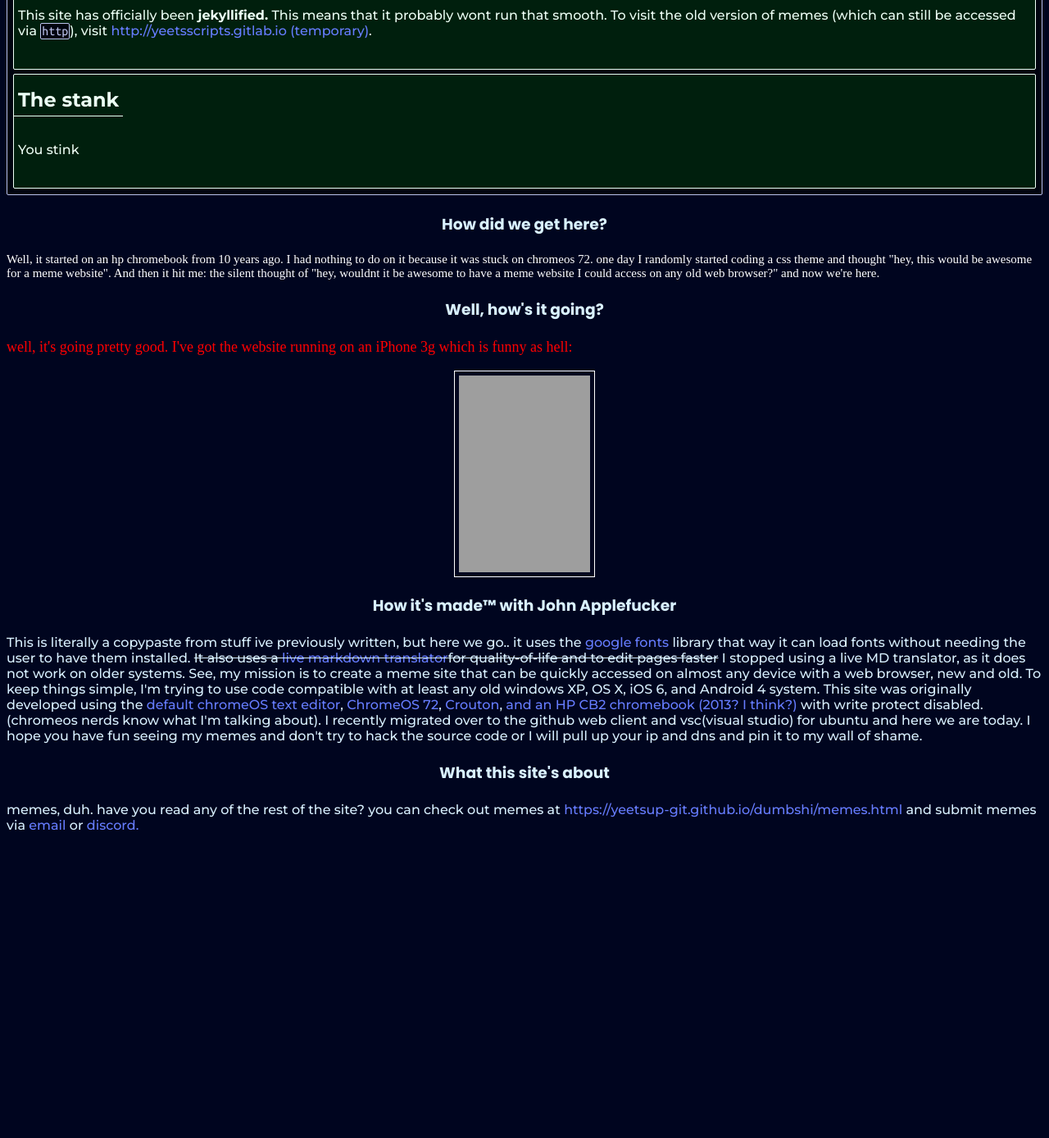
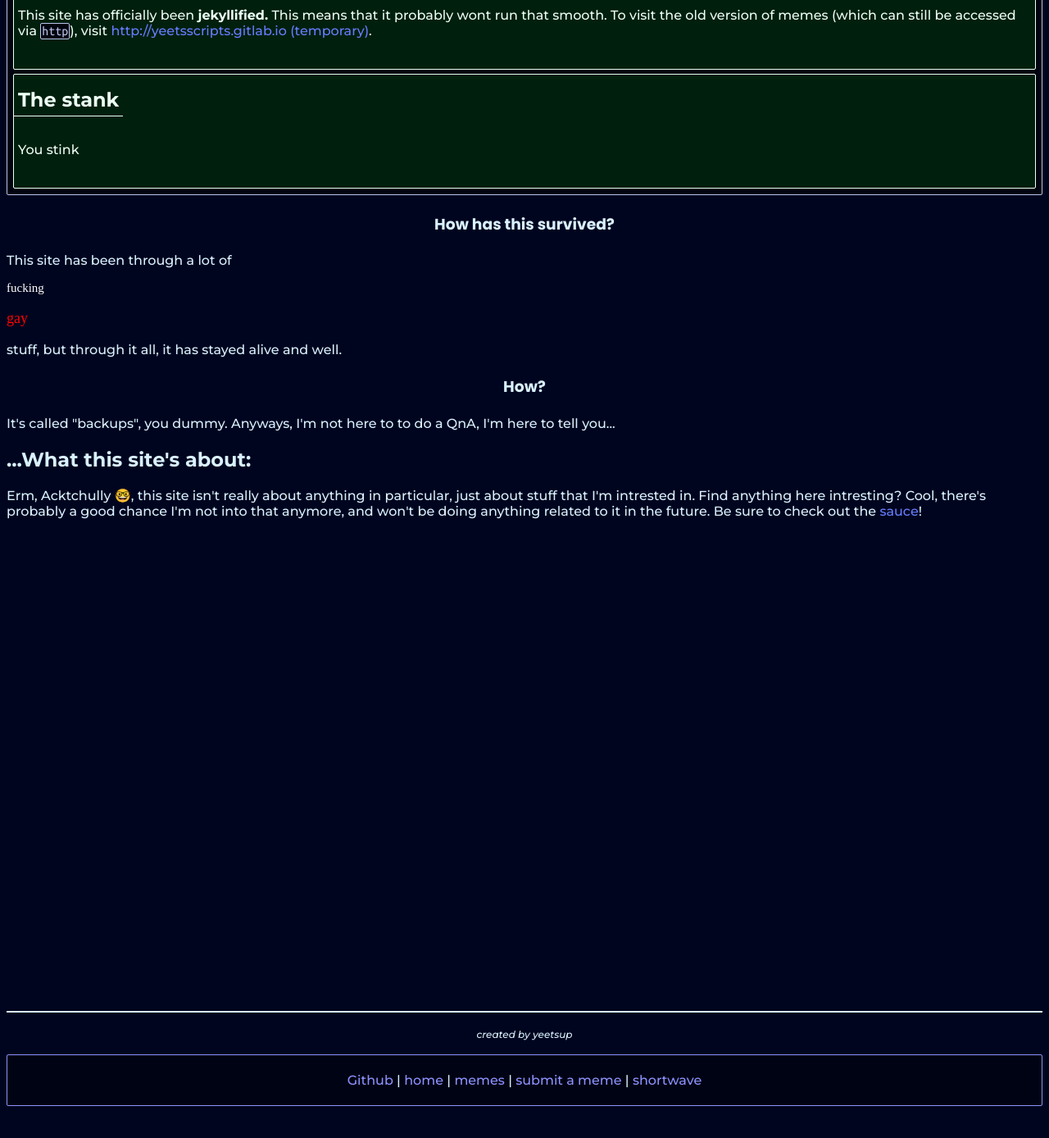
Before and after one commit to yeetssite/yeetssite.github.io, a Jekyll site: the page built from index.html, in a window 1280 px wide and 1400 px high, scrolled down 855 px. Shown: the top 1388 px of the window at 82% size. Built offline with Jekyll 4.4.1, drawn with Linux system fonts in a browser that asks for light colours; some web fonts are replaced; a script that is not in the unit is left out; after the commit the page ends 2212 px from its top, so only the background shows below that.

Commit message:
Update site intro

```diff
--- a/index.html
+++ b/index.html
@@ -1,7 +1,4 @@
 ---
-# Feel free to add content and custom Front Matter to this file.
-# To modify the layout, see https://jekyllrb.com/docs/themes/#overriding-theme-defaults
-
 layout: default
 title: home
 ---
@@ -22,36 +19,25 @@ title: home
             <!--web project hosted at github-->
                 <!--formatted by yeetsup-->
 
-<html>
-  <head><meta name="google-site-verification" content="5-LFSKuYOjE9vObPxjGkAY0xmtD1ditpC5bXxKYvY9w" /></head>
+<html lang="en">
     <body>
      <div>
-        <h3>How did we get here?</h3>
-        <p class="rdrTextNormal">
-          Well, it started on an hp chromebook from 10 years ago. I had nothing to do on it because it was stuck on chromeos 72. one day I randomly started coding a css theme and thought "hey, this would be awesome for a meme website".
-          And then it hit me: the silent thought of "hey, wouldnt it be awesome to have a meme website I could access on any old web browser?" and now we're here.
+        <h3>How has this survived?</h3>
+        <p>
+          This site has been through a lot of <p class="rdrTextNormal">fucking</p> <p class="rdrTextRed">gay</p> stuff, but through it all, it has stayed alive and well.
       </p>
-       <h3>Well, how's it going?</h3>
-      <p class="rdrTextRed">
-        well, it's going pretty good. I've got the website running on an iPhone 3g which is funny as hell:
+       <h3>How?</h3>
+      <p>
+        It's called "backups", you dummy. Anyways, I'm not here to to do a QnA,
+        I'm here to tell you...
       </p>
-       <img src="/memes/media/Images/image (1).png" width=160px height=240px>
-       <h3>How it's made™ with John Applefucker</h3>
+      <h2>...What this site's about:</h2>
        <p>
-         This is literally a copypaste from stuff ive previously written, but here we go..
-         it uses the <a href="https://fonts.google.com" title="google fonts this way">google fonts</a> library that way it can load fonts without needing the user to have them installed.
-         <s>It also uses a <a href="https://md-block.verou.me/" title="its called 'md-block'. We stopped using it because it doesnt work on older devices.">live markdown translator</a>for quality-of-life and to edit pages faster</s> I stopped using a live MD translator, as it does not work on older systems.
-         See, my mission is to create a meme site that can be quickly accessed on almost any device with a web browser, new and old. To keep things simple, I'm trying to use code compatible with at least any old windows XP, OS X, iOS 6, and Android 4 system.
-         This site was originally developed using the <a href="https://github.com/GoogleChromeLabs/text-app" title="You've been banished to the google chrome text app repo">default chromeOS text editor</a>, <a href="https://chromereleases.googleblog.com/2019/02/stable-channel-update-for-chrome-os.html" title="Get google blogged">ChromeOS 72</a>, <a href="https://github.com/dnschneid/crouton" title="Look, a dead Linux on chromebooks thing!">Crouton</a>, <a href="https://www.amazon.com/HP-Chromebook-11-1101-White-Blue/dp/B00FJXVRM8" title="amazon page for the dead thing">and an HP CB2 chromebook (2013? I think?)</a> with write protect disabled. (chromeos nerds know what I'm talking about).
-         I recently migrated over to the github web client and vsc(visual studio) for ubuntu and here we are today.
+         Erm, Acktchully 🤓, this site isn't really about anything in particular, just about stuff that I'm intrested in.
 
-         I hope you have fun seeing my memes and don't try to hack the source code or I will pull up your ip and dns and pin it to my wall of shame.
-
-
+         Find anything here intresting? Cool, there's probably a good chance I'm not into that anymore, and won't be doing anything related to it in the future.
+         Be sure to check out the <a href="https://github.com.yeetssite/yeetssite.github.io/">sauce</a>!
        </p>
-       <h3>What this site's about</h3>
-       <p>memes, duh. have you read any of the rest of the site? you can check out memes at <a href="https://yeetsup-git.github.io/dumbshi/memes.html">https://yeetsup-git.github.io/dumbshi/memes.html</a> and submit memes via <a href="mailto:itsyeetsup@gmail.com?subject=Meme%20Submission&body=hi,%20I%20wanna%20submit%20this%20meme:">email</a> or <a href="https://discord.gg/BCfw8dbESV">discord.</a></p>
      </div>
     </body>
-
 </html>
```
